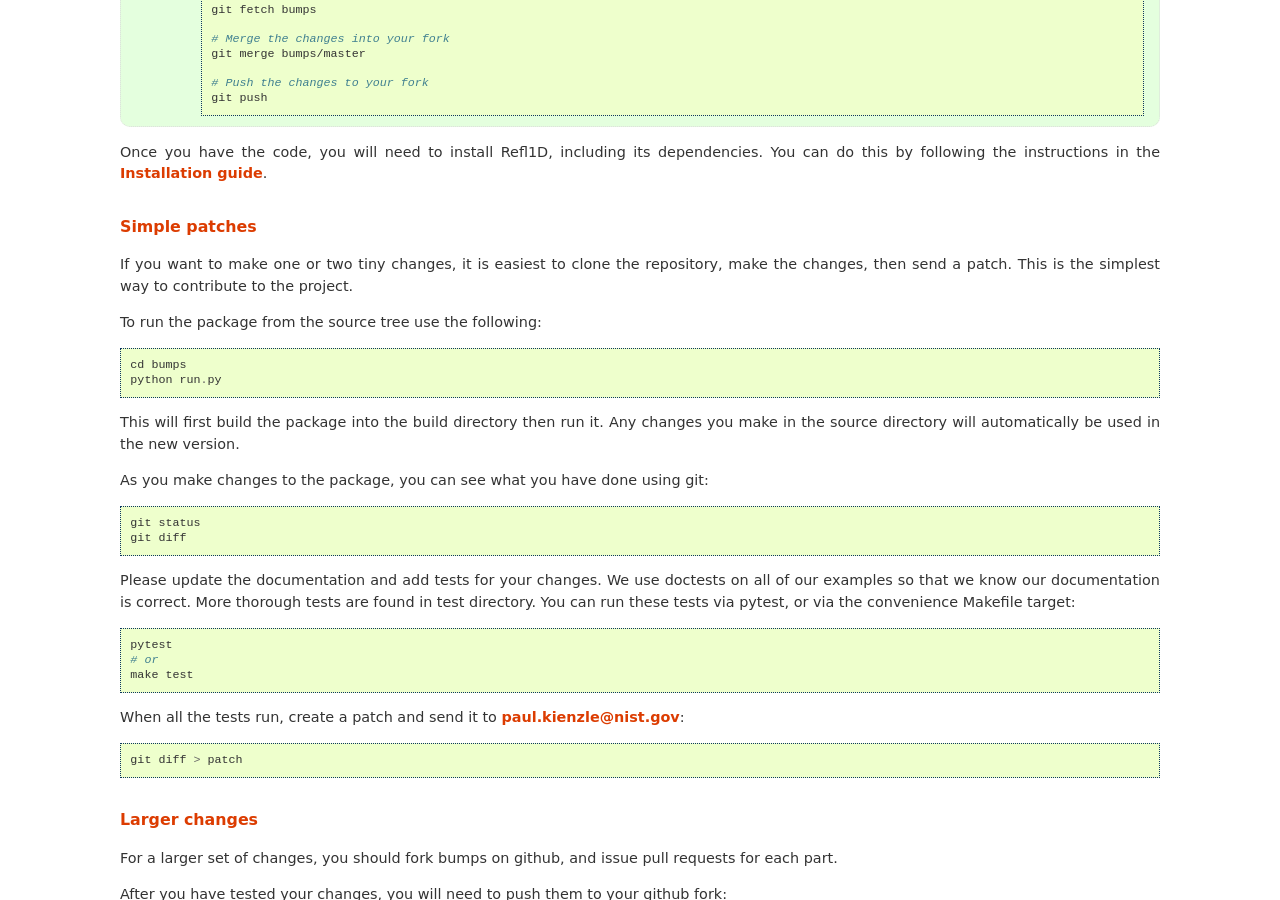
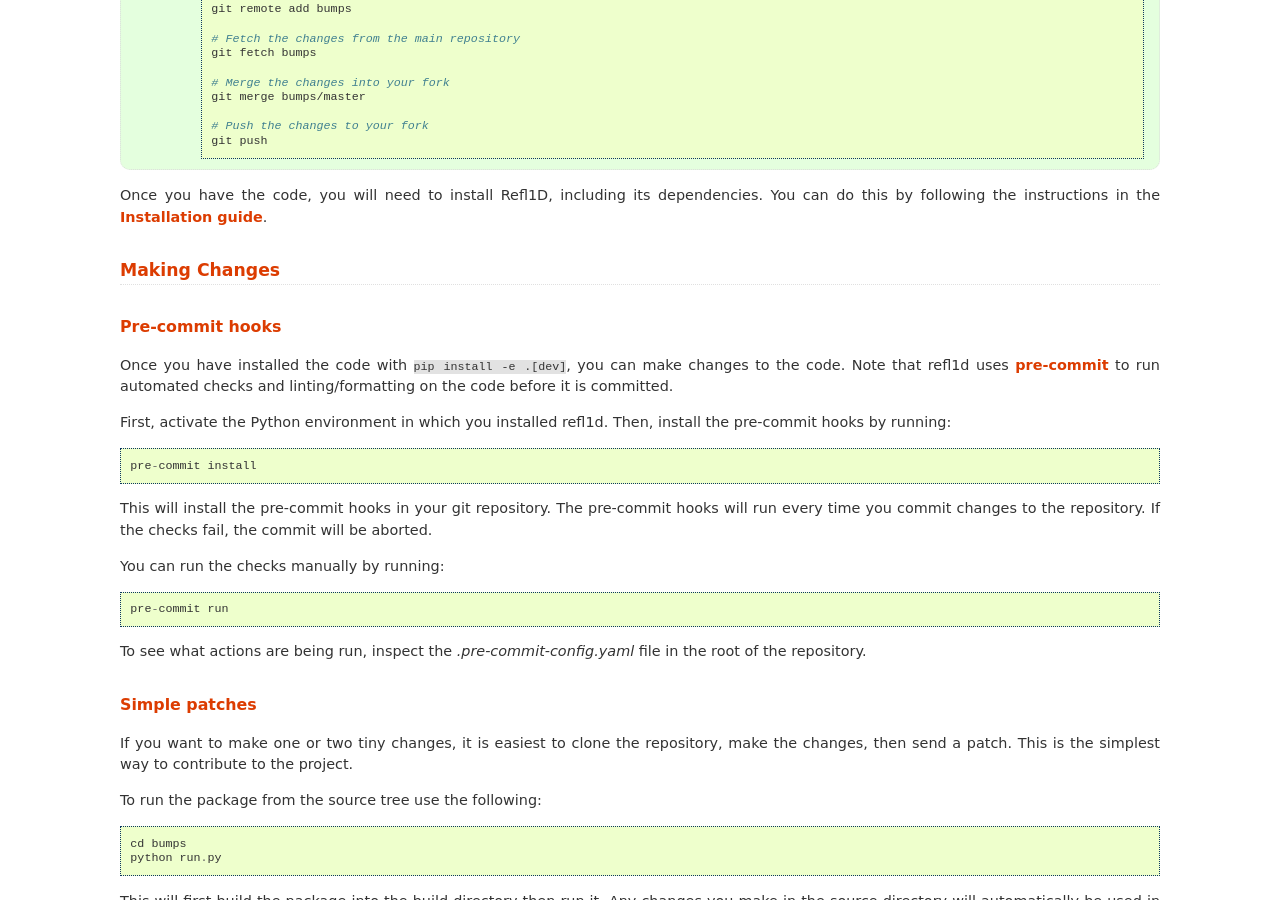
Before and after one commit to bumps/bumps, a Sphinx documentation site: the page built from doc/getting_started/contributing.rst, in a window 1280 px wide and 900 px high, scrolled down 973 px. Built offline with Sphinx 7.4.7, drawn with Linux system fonts in a browser that asks for light colours; pages that are not in the unit, such as notebooks, are missing from menus; the version number could not be read and is left out; some of the changed text lies outside the part shown.

Commit message:
Add note about setting up pre-commit

```diff
--- a/doc/getting_started/contributing.rst
+++ b/doc/getting_started/contributing.rst
@@ -64,7 +64,25 @@ main repository (see `Larger changes <#Larger-changes>`_ below).
 Once you have the code, you will need to install Refl1D, including its dependencies.
 You can do this by following the instructions in the `Installation guide <install.html>`_.
 
-.. simple-patches:
+Making Changes
+==============
+
+Pre-commit hooks
+----------------
+
+Once you have installed the code with ``pip install -e .[dev]``, you can make changes to the code. Note that refl1d uses `pre-commit <https://pre-commit.com/>`_ to run automated checks and linting/formatting on the code before it is committed.
+
+First, activate the Python environment in which you installed refl1d. Then, install the pre-commit hooks by running::
+
+    pre-commit install
+
+This will install the pre-commit hooks in your git repository. The pre-commit hooks will run every time you commit changes to the repository. If the checks fail, the commit will be aborted.
+
+You can run the checks manually by running::
+
+    pre-commit run
+
+To see what actions are being run, inspect the `.pre-commit-config.yaml` file in the root of the repository.
 
 Simple patches
 --------------
```
